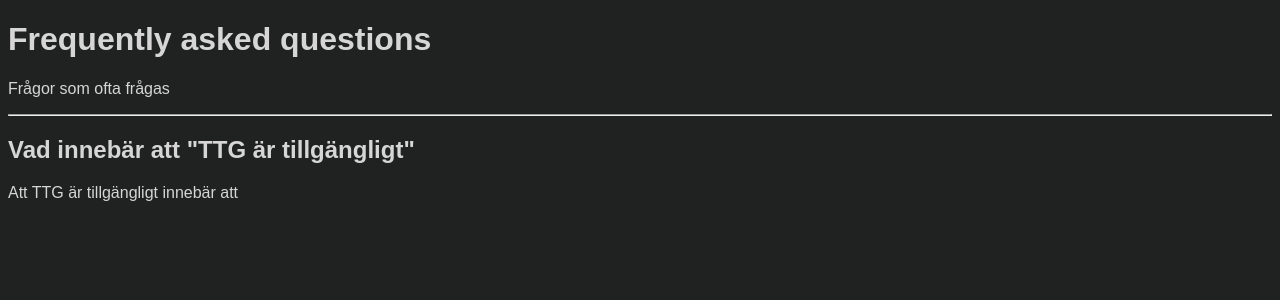
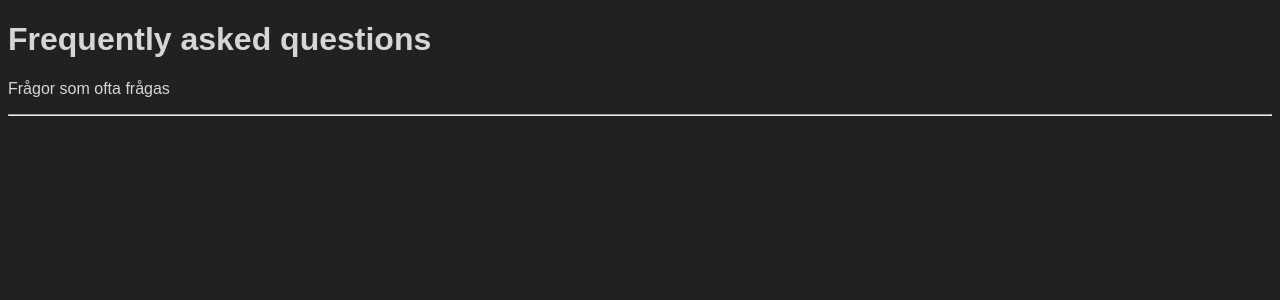
Before and after one commit to leadattic/TTG, a Django app: page /faq/ in a window 1280 px wide. Shown: the top 300 px of the page. Run offline with Django 3.2, Linux system fonts and the light colour scheme.

Commit message:
Im bad at swedish
Removed "wheninoffice"

```diff
--- a/django_project/templates/faq.html
+++ b/django_project/templates/faq.html
@@ -43,10 +43,7 @@
       <hr>
 
 
-      <div id="wheninoffice">
-          <h2>Vad innebär att "TTG är tillgängligt"</h2>
-          <p>Att TTG är tillgängligt innebär att </p>
-      </div>
+
 
     <script>
         // parts of code from https://www.scaler.com/topics/javacript-scroll-element/ and https://www.sitepoint.com/get-url-parameters-with-javascript/
--- a/django_project/templates/index.html
+++ b/django_project/templates/index.html
@@ -158,7 +158,7 @@
                 </div>
             </div>
         </div>
-        <p>Detta år är TTG tillgängligt mellan den 14 augusti 2023 och den 19 juni. <a target="_blank" href="/faq?scrollto=wheninoffice">Vad betyder det?</a></p>
+        <p>Detta år är TTG tillgängligt mellan den 14 augusti 2023 och den 19 juni.</p>
         <h2>Vill du gå med i TTG</h2>
         <p>I såna fall kan du ta TTG <a target='_blank' href="https://forms.office.com/e/mr5BuVg5p0">testet</a></p>
         <p>För att gå med i TTG behöver du: </p>
```
